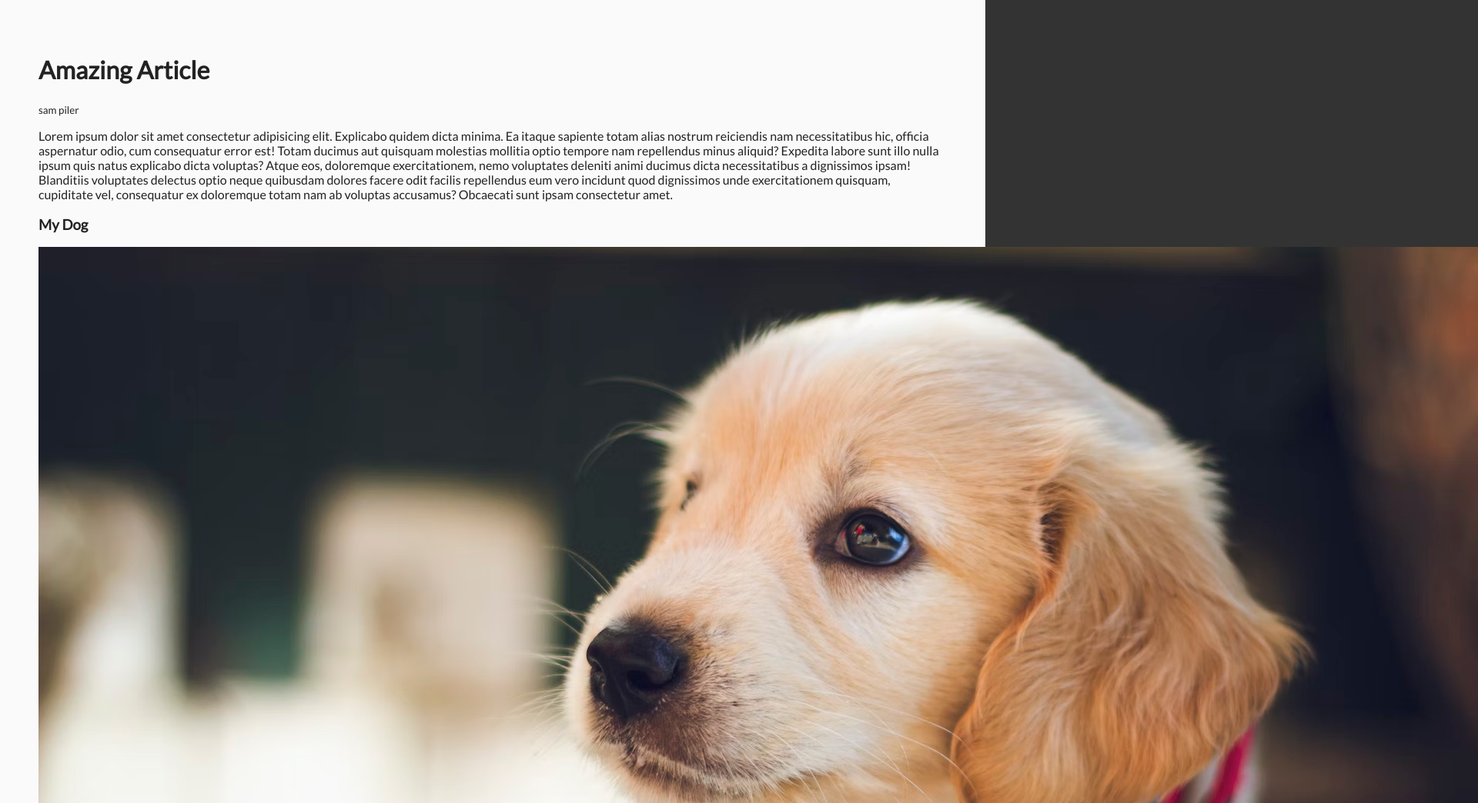
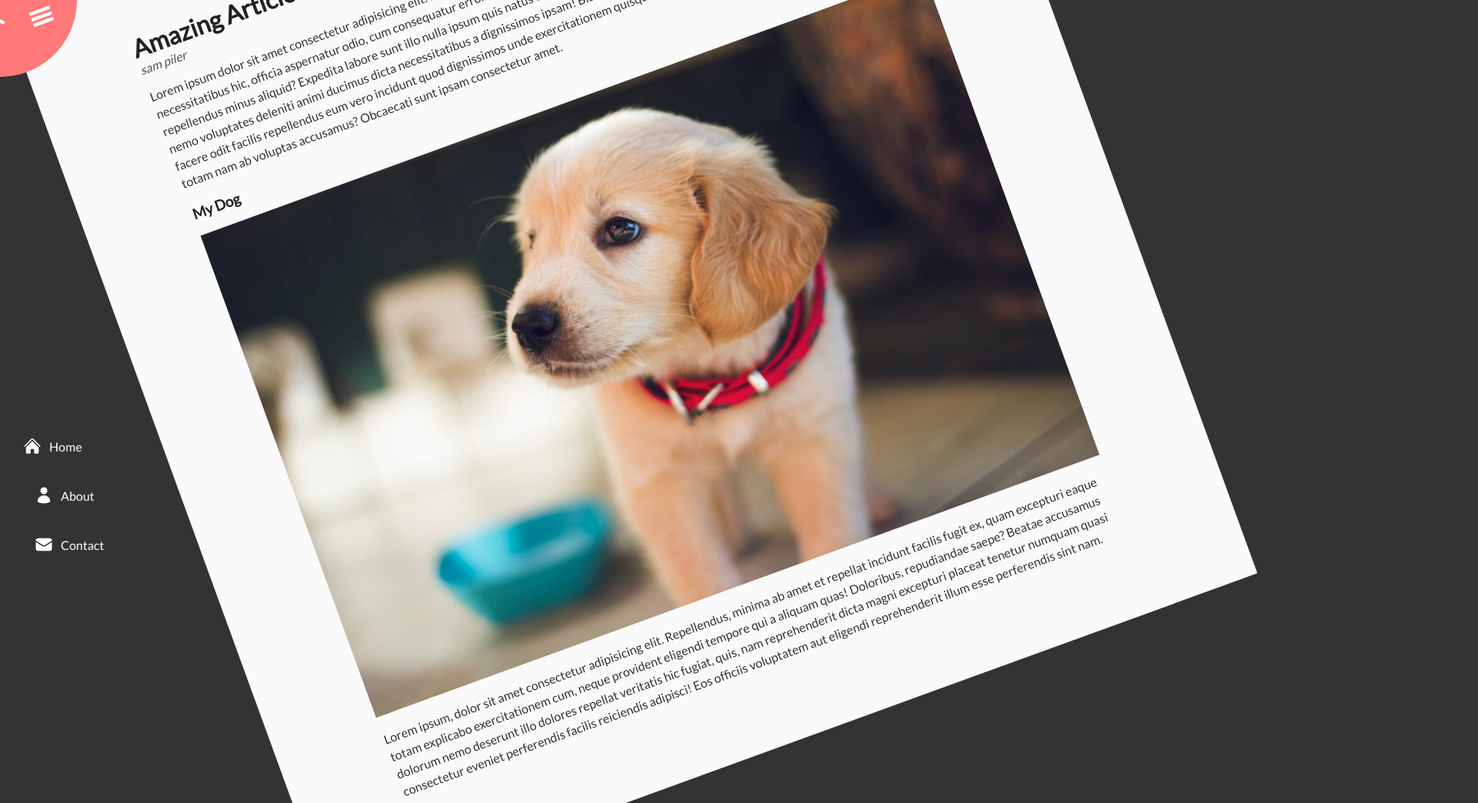
Before and after one commit to samirzjadhav/50Days50Project, a plain HTML site: page day-03-rotating-navigation/index.html in a window 1280 px wide. Shown: the top 1044 px of the page at 77% size, 1920 px wide, since content can reach past the window. Drawn offline with Linux system fonts and the light colour scheme; a small style sheet from the web is missing.

Commit message:
feat: transform button and icon nav

```diff
--- a/day-03-rotating-navigation/index.html
+++ b/day-03-rotating-navigation/index.html
@@ -18,7 +18,7 @@
     <title>Rotating Navigation</title>
   </head>
   <body>
-    <div class="container">
+    <div class="container show-nav">
       <div class="circle-container">
         <div class="circle">
           <button id="close">
@@ -88,57 +88,58 @@
       </div>
     </div>
     <nav>
+      <ul>
         <li>
           <svg
             xmlns="http://www.w3.org/2000/svg"
-          fill="none"
             viewBox="0 0 24 24"
-          stroke-width="1.5"
-          stroke="currentColor"
+            fill="currentColor"
             class="icons"
           >
             <path
-            stroke-linecap="round"
-            stroke-linejoin="round"
-            d="M2.25 12l8.954-8.955c.44-.439 1.152-.439 1.591 0L21.75 12M4.5 9.75v10.125c0 .621.504 1.125 1.125 1.125H9.75v-4.875c0-.621.504-1.125 1.125-1.125h2.25c.621 0 1.125.504 1.125 1.125V21h4.125c.621 0 1.125-.504 1.125-1.125V9.75M8.25 21h8.25"
+              d="M11.47 3.84a.75.75 0 011.06 0l8.69 8.69a.75.75 0 101.06-1.06l-8.689-8.69a2.25 2.25 0 00-3.182 0l-8.69 8.69a.75.75 0 001.061 1.06l8.69-8.69z"
+            />
+            <path
+              d="M12 5.432l8.159 8.159c.03.03.06.058.091.086v6.198c0 1.035-.84 1.875-1.875 1.875H15a.75.75 0 01-.75-.75v-4.5a.75.75 0 00-.75-.75h-3a.75.75 0 00-.75.75V21a.75.75 0 01-.75.75H5.625a1.875 1.875 0 01-1.875-1.875v-6.198a2.29 2.29 0 00.091-.086L12 5.43z"
             />
           </svg>
+
           Home
         </li>
         <li>
           <svg
             xmlns="http://www.w3.org/2000/svg"
-          fill="none"
             viewBox="0 0 24 24"
-          stroke-width="1.5"
-          stroke="currentColor"
+            fill="currentColor"
             class="icons"
           >
             <path
-            stroke-linecap="round"
-            stroke-linejoin="round"
-            d="M15.75 6a3.75 3.75 0 11-7.5 0 3.75 3.75 0 017.5 0zM4.501 20.118a7.5 7.5 0 0114.998 0A17.933 17.933 0 0112 21.75c-2.676 0-5.216-.584-7.499-1.632z"
+              fill-rule="evenodd"
+              d="M7.5 6a4.5 4.5 0 119 0 4.5 4.5 0 01-9 0zM3.751 20.105a8.25 8.25 0 0116.498 0 .75.75 0 01-.437.695A18.683 18.683 0 0112 22.5c-2.786 0-5.433-.608-7.812-1.7a.75.75 0 01-.437-.695z"
+              clip-rule="evenodd"
             />
           </svg>
+
           About
         </li>
         <li>
           <svg
             xmlns="http://www.w3.org/2000/svg"
-          fill="none"
             viewBox="0 0 24 24"
-          stroke-width="1.5"
-          stroke="currentColor"
+            fill="currentColor"
             class="icons"
           >
             <path
-            stroke-linecap="round"
-            stroke-linejoin="round"
-            d="M21.75 6.75v10.5a2.25 2.25 0 01-2.25 2.25h-15a2.25 2.25 0 01-2.25-2.25V6.75m19.5 0A2.25 2.25 0 0019.5 4.5h-15a2.25 2.25 0 00-2.25 2.25m19.5 0v.243a2.25 2.25 0 01-1.07 1.916l-7.5 4.615a2.25 2.25 0 01-2.36 0L3.32 8.91a2.25 2.25 0 01-1.07-1.916V6.75"
+              d="M1.5 8.67v8.58a3 3 0 003 3h15a3 3 0 003-3V8.67l-8.928 5.493a3 3 0 01-3.144 0L1.5 8.67z"
+            />
+            <path
+              d="M22.5 6.908V6.75a3 3 0 00-3-3h-15a3 3 0 00-3 3v.158l9.714 5.978a1.5 1.5 0 001.572 0L22.5 6.908z"
             />
           </svg>
+
           Contact
         </li>
+      </ul>
     </nav>
     <script src="./script.js"></script>
   </body>
--- a/day-03-rotating-navigation/style.css
+++ b/day-03-rotating-navigation/style.css
@@ -31,14 +31,109 @@ body {
   left: -100px;
 }
 
+.circle {
+  background-color: #ff7979;
+  height: 200px;
+  width: 200px;
+  border-radius: 50%;
+  position: relative;
+  transition: transform 0.5s linear;
+}
+
+.circle button {
+  cursor: pointer;
+  position: absolute;
+  top: 50%;
+  left: 50%;
+  height: 40%;
+  background: transparent;
+  border: 0;
+}
+
+.circle button:focus {
+  outline: none;
+}
+
+.circle button#open {
+  left: 60%;
+}
+
+.circle button#close {
+  top: 60%;
+  transform: rotate(90deg);
+  transform-origin: top;
+}
+
 .icon {
-  width: 26px;
-  height: 26px;
+  width: 35px;
+  height: 35px;
   stroke-width: 3px;
+  color: #fff;
 }
 
 .icons {
   width: 24px;
   height: 24px;
   stroke-width: 3px;
+  margin-right: 10px;
 }
+
+.content img {
+  max-width: 100%;
+}
+
+.content {
+  max-width: 1000px;
+  margin: 50px auto;
+}
+
+.content h1 {
+  margin: 0;
+}
+
+.content small {
+  color: #555;
+  font-style: italic;
+  font-size: 16px;
+}
+
+.content p {
+  line-height: 1.5;
+  color: #333;
+}
+
+.container.show-nav + nav li {
+  transform: translateX(0);
+  transition-delay: 0.3s;
+}
+
+nav {
+  position: fixed;
+  bottom: 40px;
+  left: 0px;
+  z-index: 100;
+}
+
+nav ul {
+  list-style-type: none;
+  padding-left: 30px;
+}
+
+nav li {
+  display: flex;
+  align-items: center;
+  color: #fff;
+  margin: 40px 0;
+  transform: translateX(-100%);
+  transition: transform 0.4s ease-in;
+}
+
+nav ul li + li {
+  margin-left: 15px;
+  transform: translateX(-150%);
+}
+
+nav ul li + li + li {
+  margin-left: 30 px;
+  transform: translateX(-200%);
+}
```
Lines whose indentation alone changed are shown as unchanged.
